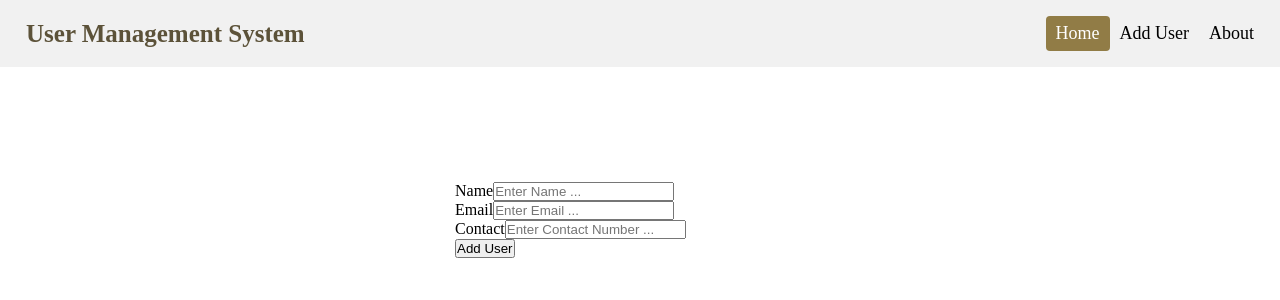
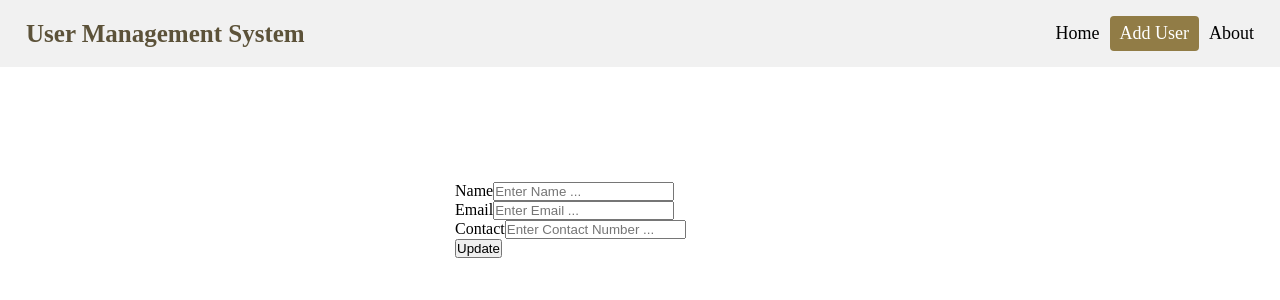
Before and after one commit to ravikiran-fullstack/simple-crud-app, a React (Create React App) app: page /update/1 in a window 1280 px wide. Shown: the top 300 px of the page. Built offline with nearby package versions, Linux system fonts and the light colour scheme; no server answers.

Commit message:
added update feature

```diff
--- a/src/components/Header.js
+++ b/src/components/Header.js
@@ -7,9 +7,13 @@ const Header = () => {
   const location = useLocation();
 
   useEffect(() => {
+    console.log(location.pathname.includes("/update"));
     if (location.pathname === "/") {
       setActiveTab("Home");
-    } else if (location.pathname === "/add") {
+    } else if (
+      location.pathname === "/add" ||
+      location.pathname.includes("/update")
+    ) {
       setActiveTab("AddUser");
     } else if (location.pathname === "/about") {
       setActiveTab("About");
--- a/src/pages/AddEdit.js
+++ b/src/pages/AddEdit.js
@@ -1,6 +1,6 @@
 import React, { useState, useEffect } from "react";
 import axios from "axios";
-import { useHistory, useLocation } from "react-router-dom";
+import { useHistory, useLocation, useParams } from "react-router-dom";
 import "./AddEdit.css";
 
 import { toast } from "react-toastify";
@@ -9,6 +9,28 @@ const AddEdit = () => {
   const [name, setName] = useState("");
   const [email, setEmail] = useState("");
   const [contact, setContact] = useState("");
+
+  const { id } = useParams();
+  console.log("id", id);
+
+  useEffect(() => {
+    if (id) {
+      console.log("id useEffect", id);
+      getSingleUser(id);
+    }
+  }, [id]);
+
+  const getSingleUser = async (id) => {
+    console.log("function called");
+    const response = await axios.get(`http://localhost:5000/users/${id}`);
+    if (response.status === 200) {
+      toast.success("data retrieved successfully");
+      console.log(response.data[0]);
+      setName(response.data[0].name);
+      setEmail(response.data[0].email);
+      setContact(response.data[0].contact);
+    }
+  };
 
   const history = useHistory();
   const addUserData = async () => {
@@ -86,7 +108,7 @@ const AddEdit = () => {
           />
         </div>
         <div>
-          <button type='submit'>Add User</button>
+          <button type='submit'>{id ? "Update" : "Add User"}</button>
         </div>
       </form>
     </div>
```
